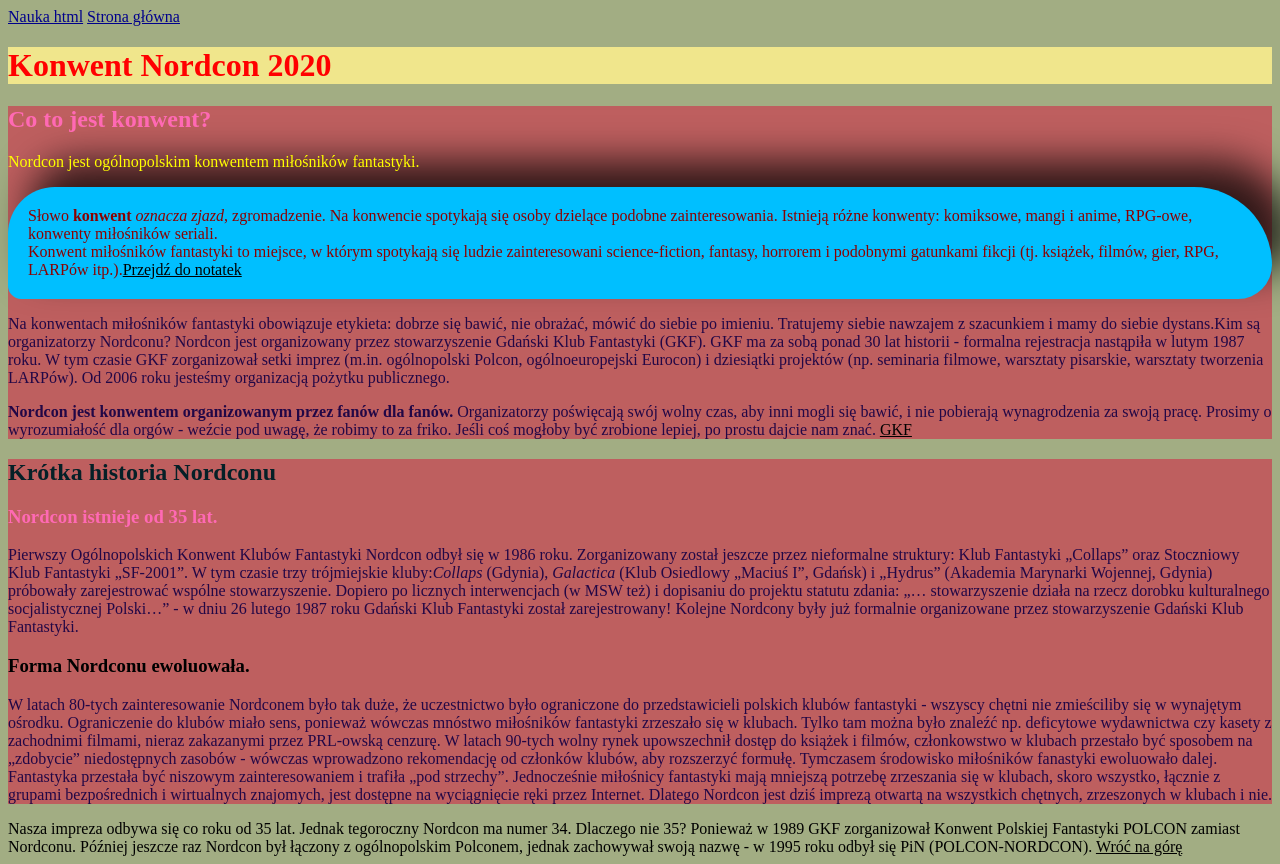
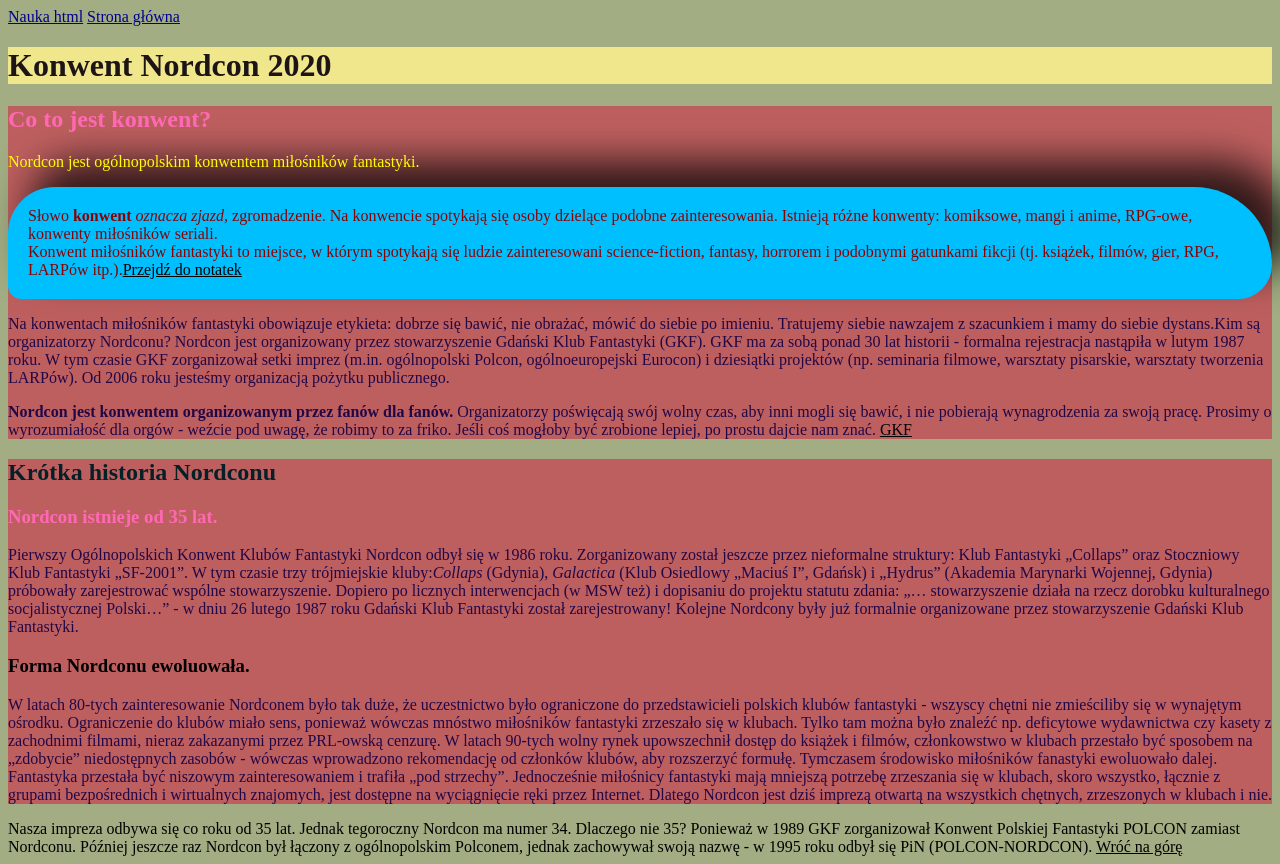
Before and after one commit to karbowskam/homepage, a plain HTML site: page index.html in a window 1280 px wide. Drawn offline with Linux system fonts and the light colour scheme.

Commit message:
name color change

```diff
--- a/style.css
+++ b/style.css
@@ -39,7 +39,7 @@ nav a{
 }
 
 #name{
-    color: red;
+    color: rgb(29, 21, 21);
 
 }
 
```
